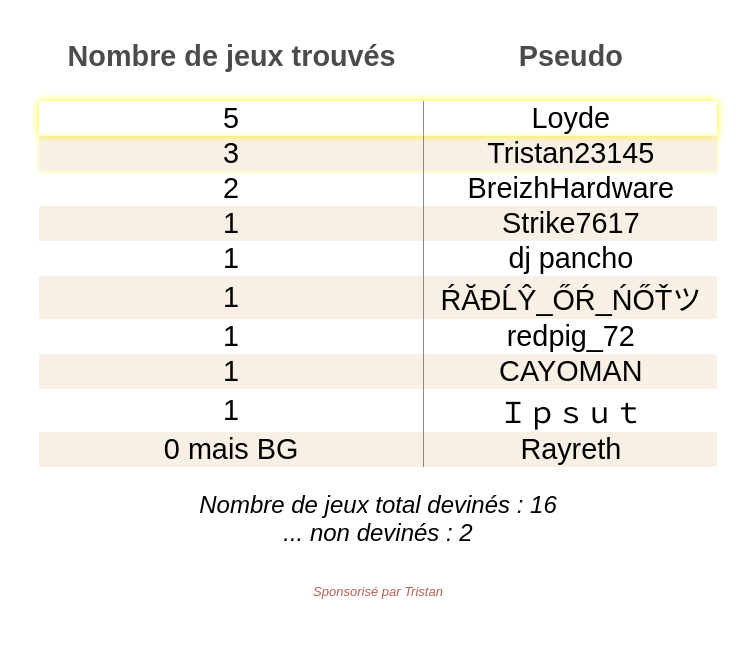
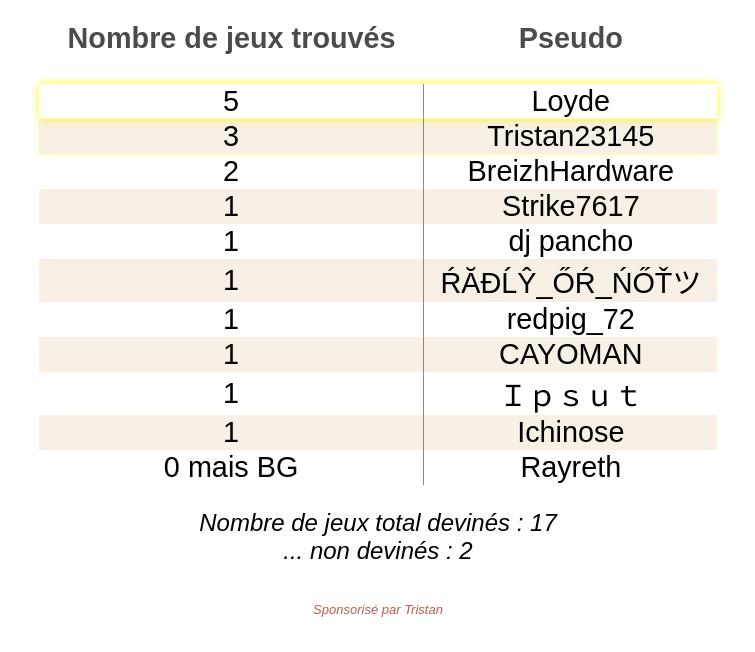
Before and after one commit to SSStuart/C-est-quoi-le-jeu, a plain HTML site: page index.html in a window 1280 px wide. Shown: the part 148-800 px from the top of the page, without its empty margins (262-1017 px from the left). Drawn offline with Linux system fonts and the light colour scheme.

Commit message:
Update index.html

```diff
--- a/index.html
+++ b/index.html
@@ -49,6 +49,7 @@
 1   | redpig_72
 1   | CAYOMAN
 1   | Ｉｐｓｕｔ
+1   | Ichinose
 0 mais BG | Rayreth`
 
 	var totalPoints = 0;
```
